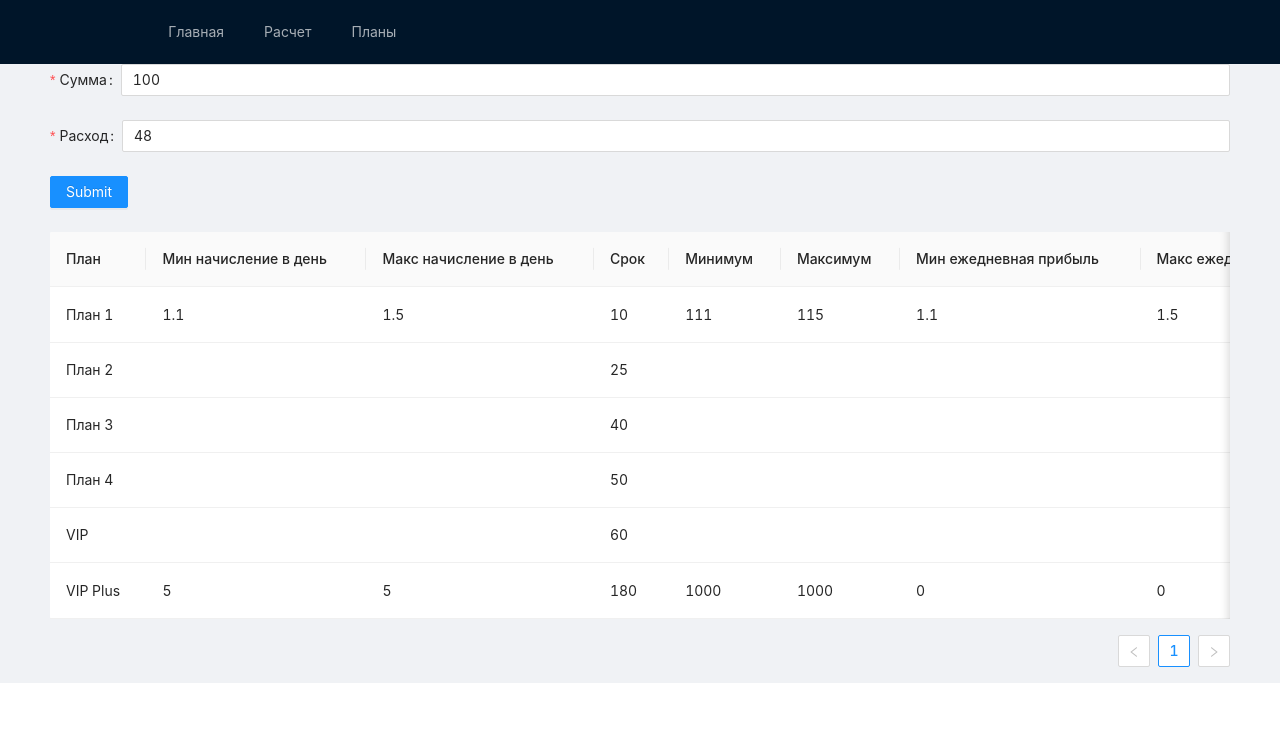
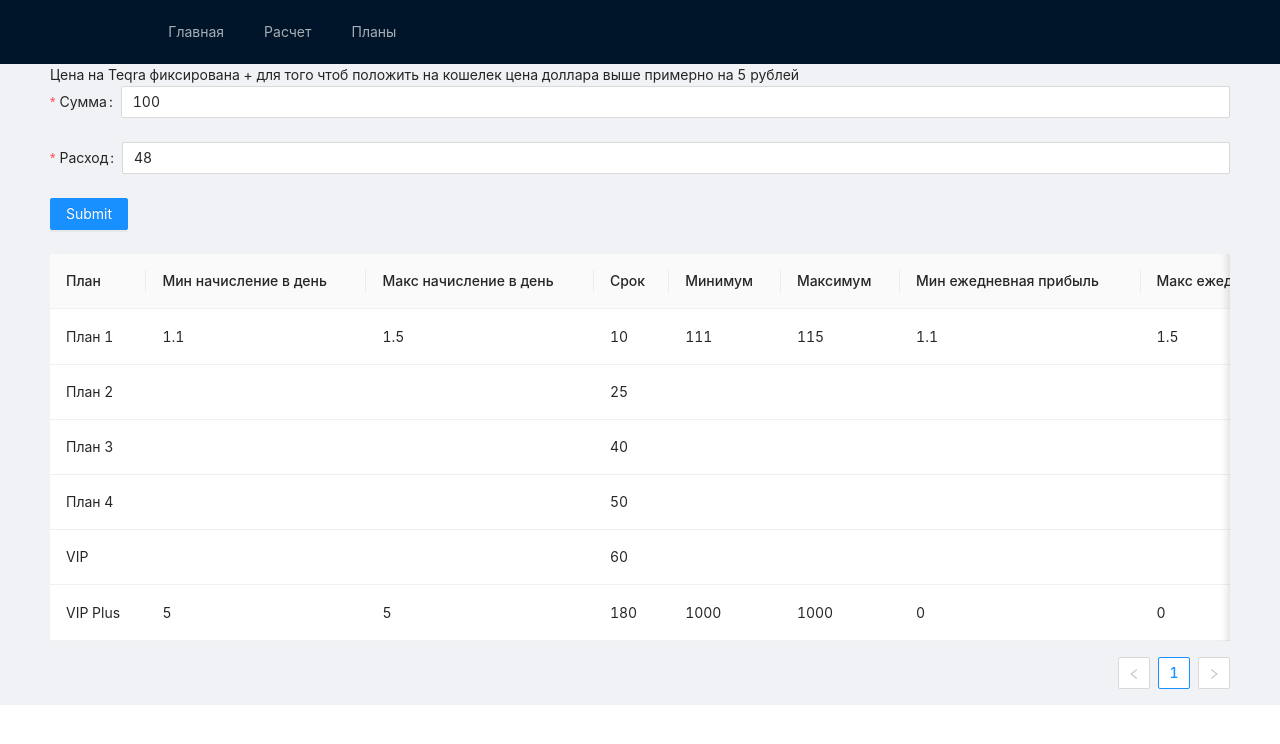
Before and after one commit to Solbon13/teqra, a React (Create React App) app: page /payment in a window 1280 px wide. Shown: the top 744 px of the page. Built offline with nearby package versions, Linux system fonts and the light colour scheme.

Commit message:
deploy clarification on commission

```diff
--- a/package.json
+++ b/package.json
@@ -2,7 +2,7 @@
   "name": "teqra",
   "version": "0.1.0",
   "private": true,
-  "homepage": "http://Solbon13.github.io/react-gh-pages",
+  "homepage": "https://Solbon13.github.io/teqra",
   "dependencies": {
     "@testing-library/jest-dom": "^5.11.4",
     "@testing-library/react": "^11.1.0",
@@ -23,7 +23,9 @@
     "start": "react-scripts start",
     "build": "react-scripts build",
     "test": "react-scripts test",
-    "eject": "react-scripts eject"
+    "eject": "react-scripts eject",
+    "predeploy": "npm run build",
+    "deploy": "gh-pages -d build"
   },
   "eslintConfig": {
     "extends": [
--- a/src/page/Payment.js
+++ b/src/page/Payment.js
@@ -5,6 +5,7 @@ import PaymentTable from '../components/PaymentTable/PaymentTable'
 const Payment = () => {
     return (
         <div>
+            Цена на Teqra фиксирована + для того чтоб положить на кошелек цена доллара выше примерно на 5 рублей
             <PaymentForm/>
             <PaymentTable/>
         </div>
```
